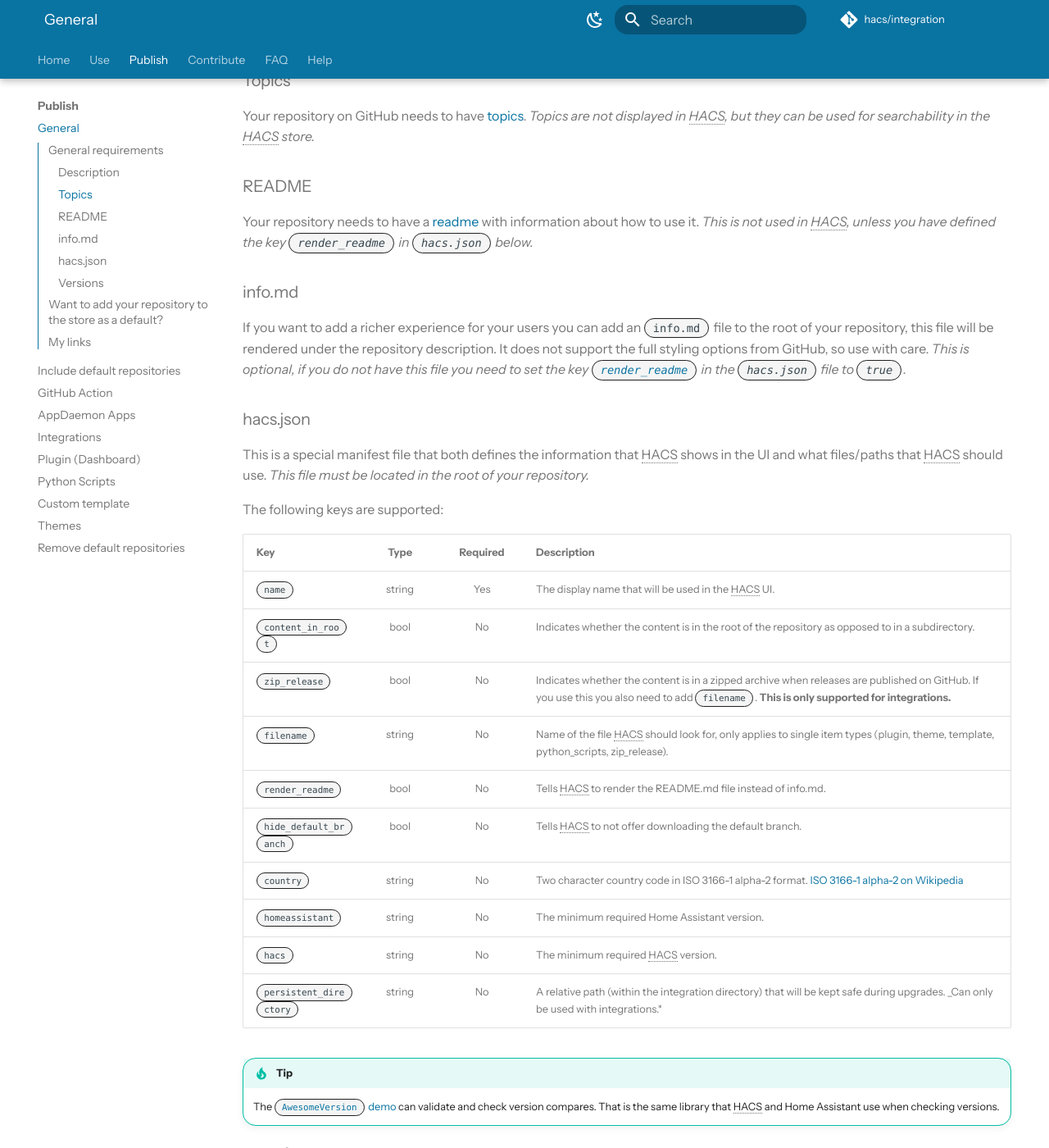
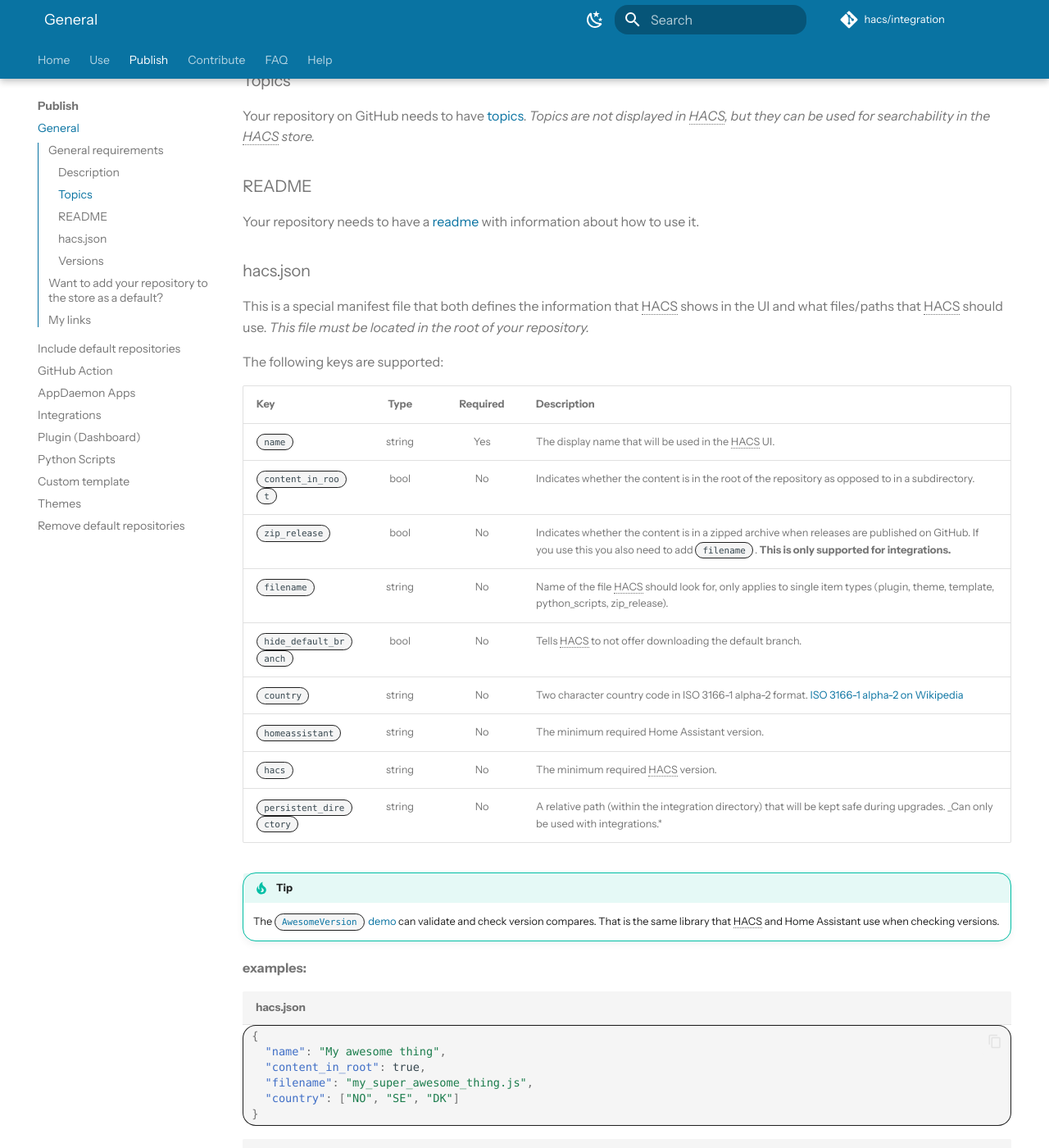
Before and after one commit to hacs/documentation, an MkDocs documentation site: the page built from source/docs/publish/start.md, in a window 1280 px wide and 1400 px high, scrolled down 741 px. Shown: the whole window at 82% size. Built offline with MkDocs 1.6.1 and Material for MkDocs 9.7.7, drawn with Linux system fonts in a browser that asks for light colours; some web fonts are replaced; plug-ins that fetch from the network failed and are left out; comment, search, counter and statistics services are not loaded.

Commit message:
Remove references to info.md and render_readme (#560)
Remove refrences to info.md and render_readme

````diff
--- a/source/docs/publish/appdaemon.md
+++ b/source/docs/publish/appdaemon.md
@@ -20,7 +20,6 @@ For an AppDaemon app repository to be valid these are the requirements:
 
 ```text
 apps/awesome/awesome.py
-info.md
 README.md
 ```
 
@@ -28,7 +27,6 @@ README.md
 
 ```text
 awesome/awesome.py
-info.md
 README.md
 ```
 
@@ -36,7 +34,6 @@ README.md
 
 ```text
 awesome.py
-info.md
 README.md
 ```
 
--- a/source/docs/publish/integration.md
+++ b/source/docs/publish/integration.md
@@ -20,7 +20,6 @@ For an integration repository to be valid it must meet the requirements below.
 custom_components/awesome/__init_.py
 custom_components/awesome/sensor.py
 custom_components/awesome/manifest.json
-info.md
 README.md
 ```
 
@@ -30,7 +29,6 @@ README.md
 awesome/__init_.py
 awesome/sensor.py
 awesome/manifest.json
-info.md
 README.md
 ```
 
@@ -40,7 +38,6 @@ README.md
 __init_.py
 sensor.py
 manifest.json
-info.md
 README.md
 ```
 
--- a/source/docs/publish/python_script.md
+++ b/source/docs/publish/python_script.md
@@ -21,7 +21,6 @@ For a python_script repository to be valid these are the requirements:
 
 ```text
 python_scripts/awesome.py
-info.md
 README.md
 ```
 
@@ -29,7 +28,6 @@ README.md
 
 ```text
 awesome.py
-info.md
 README.md
 ```
 
--- a/source/docs/publish/start.md
+++ b/source/docs/publish/start.md
@@ -28,11 +28,7 @@ Your repository on GitHub needs to have [topics](https://docs.github.com/en/gith
 
 ### README
 
-Your repository needs to have a [readme](https://github.com/matiassingers/awesome-readme) with information about how to use it. _This is not used in HACS, unless you have defined the key `render_readme` in `hacs.json` below._
-
-### info&#46;md
-
-If you want to add a richer experience for your users you can add an `info.md` file to the root of your repository, this file will be rendered under the repository description. It does not support the full styling options from GitHub, so use with care. _This is optional, if you do not have this file you need to set the key [`render_readme`](#hacsjson) in the `hacs.json` file to `true`._
+Your repository needs to have a [readme](https://github.com/matiassingers/awesome-readme) with information about how to use it.
 
 ### hacs.json
 
@@ -46,7 +42,6 @@ The following keys are supported:
 | `content_in_root`      |  bool  |    No    | Indicates whether the content is in the root of the repository as opposed to in a subdirectory.                                                                                           |
 | `zip_release`          |  bool  |    No    | Indicates whether the content is in a zipped archive when releases are published on GitHub. If you use this you also need to add `filename`. **This is only supported for integrations.** |
 | `filename`             | string |    No    | Name of the file HACS should look for, only applies to single item types (plugin, theme, template, python_scripts, zip_release).                                                     |
-| `render_readme`        |  bool  |    No    | Tells HACS to render the README.md file instead of info.md.                                                                                                                               |
 | `hide_default_branch`  |  bool  |    No    | Tells HACS to not offer downloading the default branch.                                                                                                                                   |
 | `country`              | string |    No    | Two character country code in ISO 3166-1 alpha-2 format. [ISO 3166-1 alpha-2 on Wikipedia](https://en.wikipedia.org/wiki/ISO_3166-1_alpha-2)                                              |
 | `homeassistant`        | string |    No    | The minimum required Home Assistant version.                                                                                                                                              |
--- a/source/docs/publish/theme.md
+++ b/source/docs/publish/theme.md
@@ -21,7 +21,6 @@ For a theme repository to be valid these are the requirements:
 
 ```text
 themes/awesome.yaml
-info.md
 README.md
 ```
 
@@ -29,7 +28,6 @@ README.md
 
 ```text
 awesome.py
-info.md
 README.md
 ```
 
````
Also changed, not shown: source/docs/publish/include.md (+0 -4 lines).
